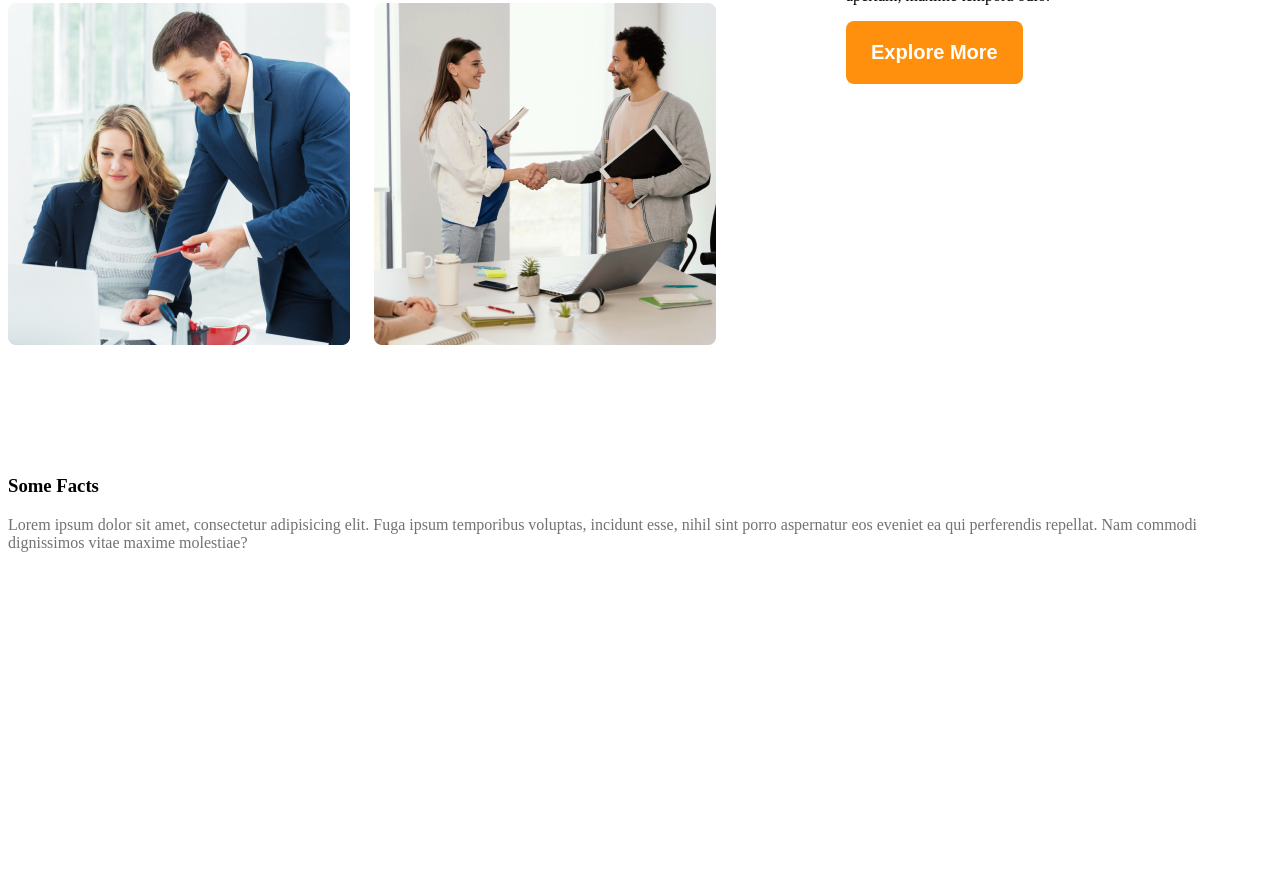
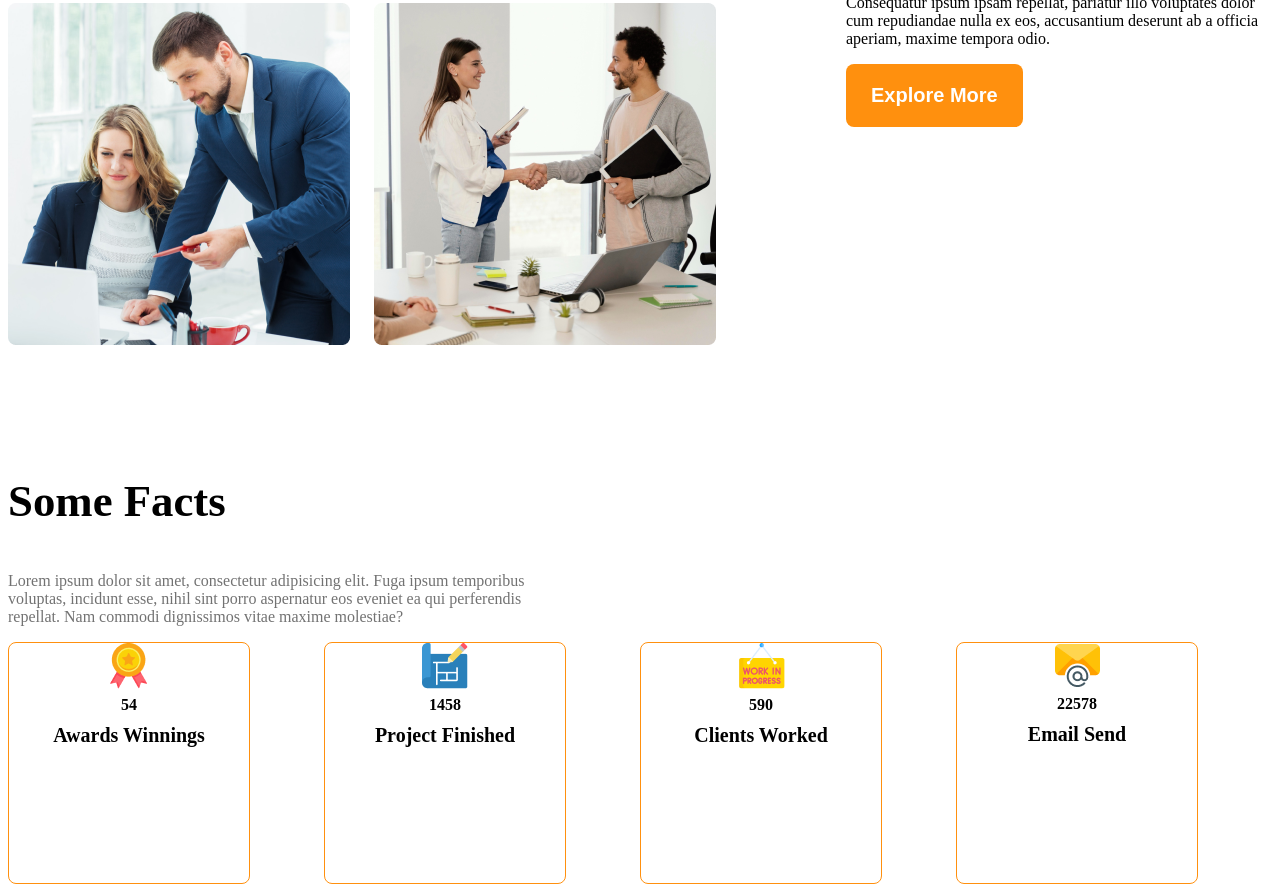
Before and after one commit to shoikotsazzad/g3-responsive-website, a plain HTML site: page index.html in a window 1280 px wide. Shown: the part 1669-2561 px from the top of the page. Before the commit the page ends 2237 px from the top, so only its background shows below. Drawn offline with Linux system fonts and the light colour scheme.

Commit message:
new facts added

```diff
--- a/architect.css
+++ b/architect.css
@@ -33,6 +33,12 @@ main {
 main > section {
   margin-top: 130px;
 }
+
+.section-title {
+  font-size: 2.8rem;
+  font-weight: 700;
+}
+
 /* header styles */
 
 /* navbar related styles */
@@ -87,12 +93,38 @@ main > section {
   margin-left: 130px;
   margin-width: 500px;
 }
-.feature-title {
-  font-size: 2.8rem;
-  font-weight: 700;
-}
+
 #quick-list {
   font-weight: 500;
+}
+/* some facts related styles */
+.facts-container {
+  display: grid;
+  grid-template-columns: repeat(4, 1fr);
+}
+
+.fact-card {
+  border: 1px solid #ff900e;
+  width: 240px;
+  height: 240px;
+  border-radius: 8px;
+  align-items: center;
+  justify-content: center;
+  text-align: center;
+}
+.fact-number {
+  font-size: 2.8;
+  font-weight: 600;
+  margin-top: 2.8px;
+  margin-bottom: 10px;
+}
+.fact-name {
+  font-size: 1.25rem;
+  font-weight: 600;
+  margin-top: 10px;
+}
+.fact-description {
+  max-width: 540px;
 }
 
 /* responsive media quary */
--- a/index.html
+++ b/index.html
@@ -66,13 +66,43 @@
       <!-- features will enjoy -->
       <section>
         <h3 class="section-title">Some Facts</h3>
-        <p class="text-light-gray">
+        <p class="text-light-gray fact-description">
           Lorem ipsum dolor sit amet, consectetur adipisicing elit. Fuga ipsum
           temporibus voluptas, incidunt esse, nihil sint porro aspernatur eos
           eveniet ea qui perferendis repellat. Nam commodi dignissimos vitae
           maxime molestiae?
         </p>
-        <div class="facts-container"></div>
+        <div class="facts-container">
+          <!-- .fact-card*4>img.fact-icon+h4.fact-number+h5.fact-name -->
+          <div class="fact-card">
+            <div>
+              <img src="images/icons/ribon.png" alt="" class="fact-icon" />
+              <h4 class="fact-number">54</h4>
+              <h5 class="fact-name">Awards Winnings</h5>
+            </div>
+          </div>
+          <div class="fact-card">
+            <div>
+              <img src="images/icons/projects.png" alt="" class="fact-icon" />
+              <h4 class="fact-number">1458</h4>
+              <h5 class="fact-name">Project Finished</h5>
+            </div>
+          </div>
+          <div class="fact-card">
+            <div>
+              <img src="images/icons/customers.png" alt="" class="fact-icon" />
+              <h4 class="fact-number">590</h4>
+              <h5 class="fact-name">Clients Worked</h5>
+            </div>
+          </div>
+          <div class="fact-card">
+            <div>
+              <img src="images/icons/email.png" alt="" class="fact-icon" />
+              <h4 class="fact-number">22578</h4>
+              <h5 class="fact-name">Email Send</h5>
+            </div>
+          </div>
+        </div>
       </section>
       <!-- some facts -->
     </main>
```
